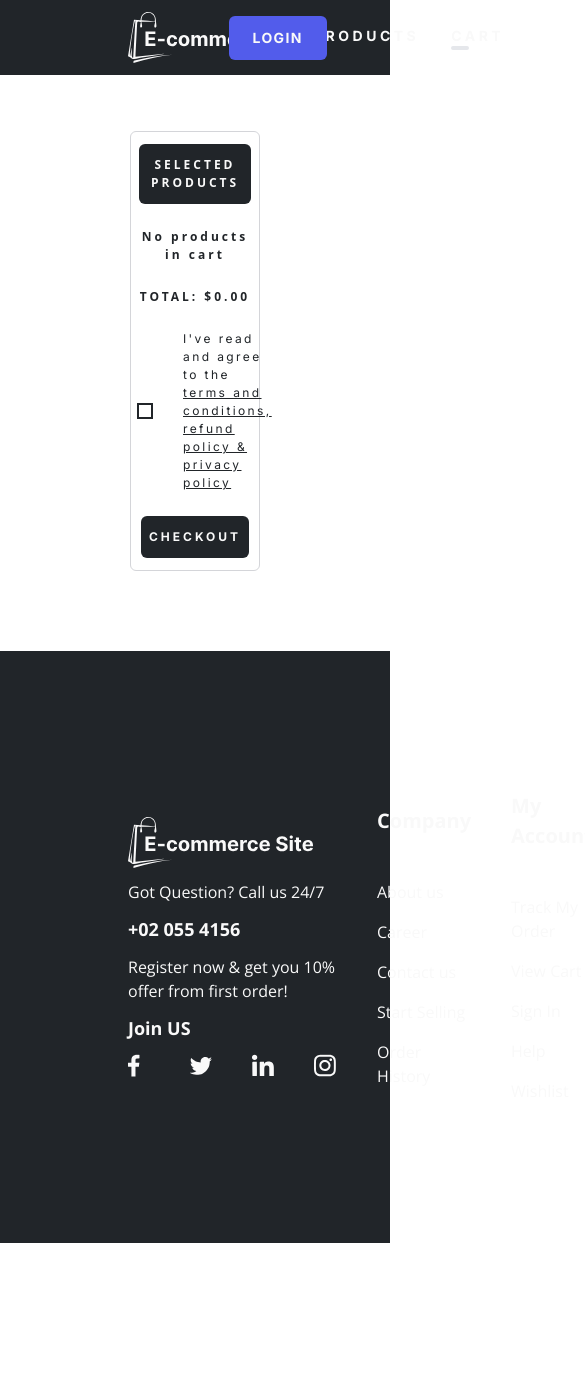
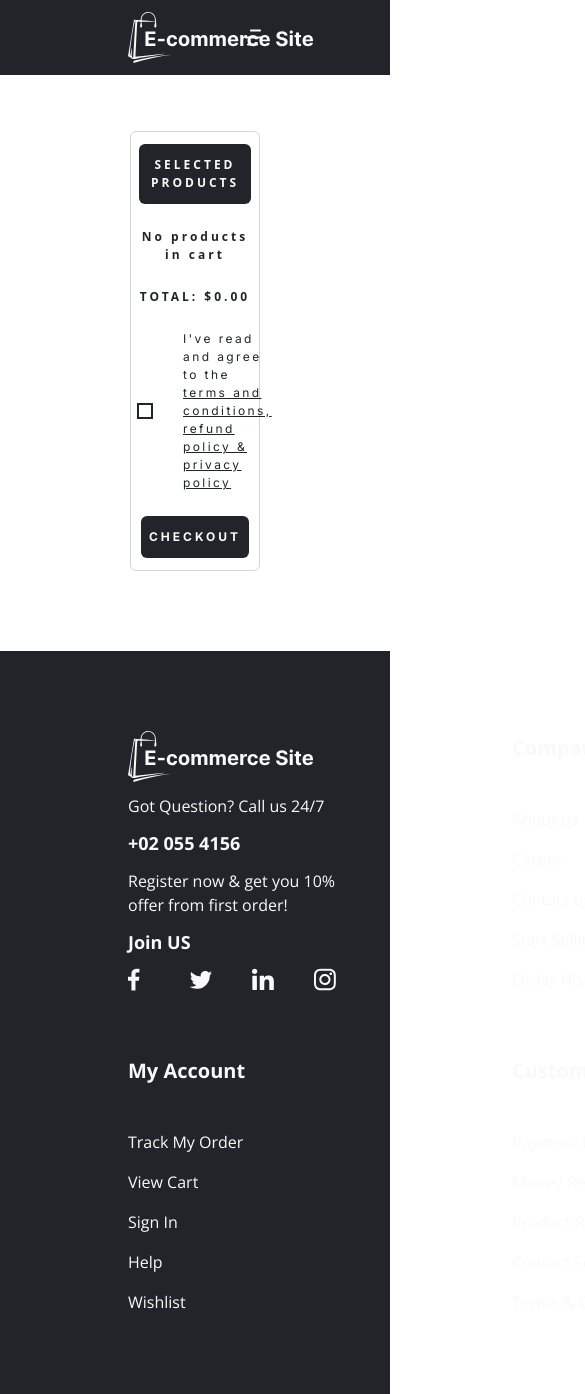
Before and after one commit to aansourav/E-commerce-Site, a Next.js app: page /cart in a window 390 px wide. Shown: the top 1394 px of the page, 585 px wide, since content can reach past the window. Before the commit the page ends 1243 px from the top, so only its background shows below. Built offline with nearby package versions, Linux system fonts and the light colour scheme.

Commit message:
Responsive

```diff
--- a/app/cart/page.js
+++ b/app/cart/page.js
@@ -3,7 +3,9 @@ import Cart from "@/components/Cart";
 const CartPage = () => {
     return (
         <div className="w-4/12 flex m-auto">
-            <Cart />
+            <div className="border border-[#D4D5D9] rounded-md w-full px-2 py-3 col-span-4 mt-14 h-fit">
+                <Cart />
+            </div>
         </div>
     );
 };
--- a/app/page.js
+++ b/app/page.js
@@ -20,7 +20,9 @@ export default async function Home() {
 
             <main className="grid grid-cols-12 gap-8 font-openSans container">
                 <ProductCardByType products={products} />
-                <Cart />
+                <div className="border hidden lg:block border-[#D4D5D9] rounded-md w-full px-2 py-3 col-span-4 mt-14 h-fit">
+                    <Cart />
+                </div>
                 <Pagination />
             </main>
         </>
--- a/components/Cart.jsx
+++ b/components/Cart.jsx
@@ -5,12 +5,12 @@ import { useContext } from "react";
 import CartProduct from "./CartProduct";
 
 const Cart = () => {
-    const { cart, addToCart, removeFromCart } = useContext(CartContext);
+    const { cart } = useContext(CartContext);
     const total = cart.reduce((acc, item) => acc + item.price, 0);
     const path = usePathname();
 
     return (
-        <div className="border border-[#D4D5D9] rounded-md w-full px-2 py-3 col-span-4 mt-14 h-fit">
+        <>
             <p className="text-baseWhite text-[12px] font-bold tracking-[.25em] bg-baseBlack w-full py-3 px-3 uppercase rounded-md text-center">
                 Selected Products
             </p>
@@ -58,7 +58,7 @@ const Cart = () => {
             >
                 CHECKOUT
             </button>
-        </div>
+        </>
     );
 };
 
--- a/components/CartProduct.jsx
+++ b/components/CartProduct.jsx
@@ -39,7 +39,7 @@ const CartProduct = ({ product }) => {
                     {title?.length > 35
                         ? `${title.substring(
                               0,
-                              path === "/cart" ? 45 : 35
+                              path === "/cart" ? 55 : 35
                           )} ...`
                         : title}
                 </p>
--- a/components/Footer.jsx
+++ b/components/Footer.jsx
@@ -2,8 +2,8 @@ import Logo from "./Logo";
 
 const Footer = () => {
     return (
-        <footer className="bg-baseBlack flex gap-10 items-center justify-around mt-20 container py-20 text-baseWhite font-openSans">
-            <div className="flex flex-col gap-3">
+        <footer className="bg-baseBlack grid grid-cols-12 items-center gap-16 mt-20 container py-20 text-baseWhite font-openSans">
+            <div className="lg:col-span-3 col-span-6 flex flex-col gap-3">
                 <Logo />
                 <p>Got Question? Call us 24/7</p>
                 <p className="font-bold text-[18px]">+02 055 4156 </p>
@@ -69,7 +69,7 @@ const Footer = () => {
                 </svg>
             </div>
 
-            <div className="flex flex-col gap-4">
+            <div className="lg:col-span-3 col-span-6 flex flex-col gap-4">
                 <p className="font-bold text-[20px] mb-7">Company</p>
                 <p className="text-[16px]">About us</p>
                 <p className="text-[16px]">Career</p>
@@ -77,7 +77,7 @@ const Footer = () => {
                 <p className="text-[16px]">Start Selling</p>
                 <p className="text-[16px]">Order History</p>
             </div>
-            <div className="flex flex-col gap-4">
+            <div className="lg:col-span-3 col-span-6 flex flex-col gap-4">
                 <p className="font-bold text-[20px] mb-7">My Account</p>
                 <p className="text-[16px]">Track My Order</p>
                 <p className="text-[16px]">View Cart</p>
@@ -85,7 +85,7 @@ const Footer = () => {
                 <p className="text-[16px]">Help</p>
                 <p className="text-[16px]">Wishlist</p>
             </div>
-            <div className="flex flex-col gap-4">
+            <div className="lg:col-span-3 col-span-6 flex flex-col gap-4">
                 <p className="font-bold text-[20px] mb-7">Customer Service</p>
                 <p className="text-[16px]">Payment Methods</p>
                 <p className="text-[16px]">Money Return Policy</p>
--- a/components/Navbar.jsx
+++ b/components/Navbar.jsx
@@ -14,7 +14,8 @@ const Navbar = () => {
                             <Logo />
                         </Link>
                         <div className="flex items-baseline gap-8">
-                            <div className="flex flex-col">
+                            <div className="hidden lg:block">
+                                <div className="flex flex-col ">
                                     <Link href="/" className="tracking-[.25em]">
                                         PRODUCTS
                                     </Link>
@@ -22,8 +23,14 @@ const Navbar = () => {
                                         <div className="bg-baseWhite w-[18px] border-2 h-[2px] rounded-lg"></div>
                                     )}
                                 </div>
+                            </div>
+                            <div className="hidden lg:block">
+                                {" "}
                                 <div className="flex flex-col">
-                                <Link href="/cart" className="tracking-[.25em]">
+                                    <Link
+                                        href="/cart"
+                                        className="tracking-[.25em]"
+                                    >
                                         CART
                                     </Link>
                                     {pathName === "/cart" && (
@@ -32,9 +39,28 @@ const Navbar = () => {
                                 </div>
                             </div>
                         </div>
-                    <button className="tracking-widest ml-auto block bg-baseBlue px-6 py-3 rounded-md">
+                    </div>
+                    <button className="hidden lg:block tracking-widest ml-auto bg-baseBlue px-6 py-3 rounded-md">
                         LOGIN
                     </button>
+
+                    <div
+                        class="ml-4 block lg:hidden text-xl text-gray-700 cursor-pointer hover:text-blue-500 transition"
+                        id="open-sidebar"
+                    >
+                        <svg
+                            width="18"
+                            height="17"
+                            viewBox="0 0 18 17"
+                            fill="none"
+                            xmlns="http://www.w3.org/2000/svg"
+                        >
+                            <path
+                                d="M12 14.4813C12.5523 14.4813 13 14.929 13 15.4813C13 16.0336 12.5523 16.4813 12 16.4813H3C2.44772 16.4813 2 16.0336 2 15.4813C2 14.929 2.44772 14.4813 3 14.4813H12ZM17 7.48132C17.5523 7.48132 18 7.92904 18 8.48132C18 9.03361 17.5523 9.48132 17 9.48132H1C0.447716 9.48132 0 9.03361 0 8.48132C0 7.92904 0.447715 7.48132 1 7.48132H17ZM15 0.481323C15.5523 0.481323 16 0.929038 16 1.48132C16 2.03361 15.5523 2.48132 15 2.48132H6C5.44771 2.48132 5 2.03361 5 1.48132C5 0.929038 5.44772 0.481323 6 0.481323H15Z"
+                                fill="#F9F9F9"
+                            />
+                        </svg>
+                    </div>
                 </div>
             </div>
         </nav>
--- a/components/Pagination.jsx
+++ b/components/Pagination.jsx
@@ -1,6 +1,6 @@
 const Pagination = () => {
     return (
-        <div className="col-span-8 ml-auto">
+        <div className="lg:col-span-8 col-span-12 lg:ml-auto">
             <svg
                 width="732"
                 height="62"
--- a/components/ProductCard1.jsx
+++ b/components/ProductCard1.jsx
@@ -18,7 +18,7 @@ const ProductCard1 = ({ product }) => {
         addToCart(product);
     };
     return (
-        <div className="col-span-4 border border-[#D4D5D9] rounded-md pt-3 px-1">
+        <div className="lg:col-span-4 md:col-span-6 col-span-12 border border-[#D4D5D9] rounded-md pt-3 px-1">
             <div>
                 <div
                     className={`relative delay-150 w-full h-[180px] bg-[#f8f8f8] bg-contain bg-no-repeat bg-center transition-all duration-3000 ease-in-out transform rounded-t-md`}
--- a/components/ProductCardByType.jsx
+++ b/components/ProductCardByType.jsx
@@ -10,14 +10,14 @@ const ProductCardByType = ({ products }) => {
 
     if (listType)
         return (
-            <div className="col-span-8 flex flex-col gap-4 mt-12">
+            <div className="lg:col-span-8 col-span-12 flex flex-col gap-4 mt-12">
                 {products.map((product) => (
                     <ProductCard2 key={product.id} product={product} />
                 ))}
             </div>
         );
     return (
-        <div className="col-span-8 mt-4">
+        <div className="lg:col-span-8 col-span-12  mt-4">
             <div className="grid grid-cols-12 gap-4 mt-10">
                 {products.map((product) => (
                     <ProductCard1 key={product.id} product={product} />
```
Lines whose indentation alone changed are shown as unchanged.
